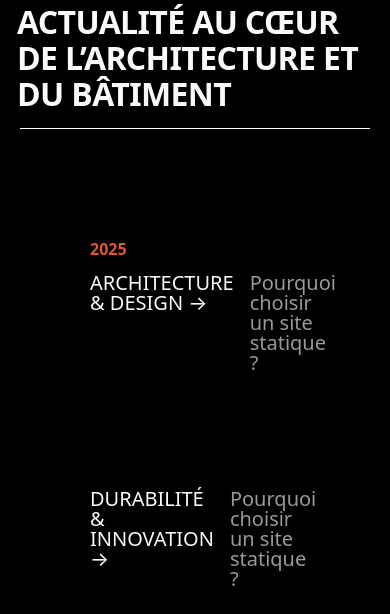
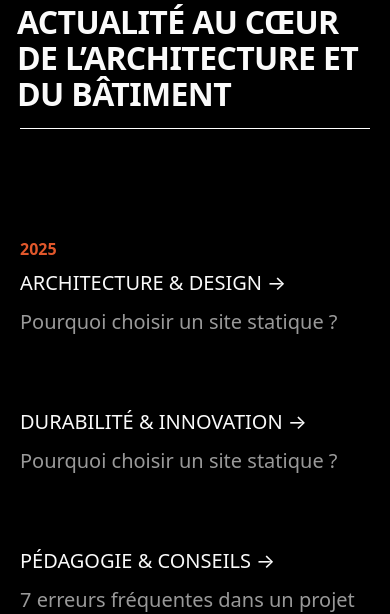
Before and after one commit to elyseeMB/durand_construction, an Astro site: page /blog in a window 390 px wide. Shown: the part 231-845 px from the top of the page. Built offline with nearby package versions, Linux system fonts and the light colour scheme; Astro itself is replaced by a stand-in of ours.

Commit message:
fix(css) responsive lightbox, singe page for listing articles

```diff
--- a/src/css/app.css
+++ b/src/css/app.css
@@ -9,6 +9,7 @@
 @import "./modules/footer.css";
 @import "./modules/link.css";
 @import "./modules/scroolbar.css";
+@import "./modules/lightbox.css";
 
 /* BLOCKS */
 /* @import "./blocks/projets.css"; */
--- a/src/css/blocks/blog.css
+++ b/src/css/blocks/blog.css
@@ -89,3 +89,36 @@
 
   margin-bottom: 1rem;
 }
+
+@media screen and (max-width: 590px) {
+  .description-view .text-description-view {
+    display: none;
+  }
+
+  .description-view {
+    display: block;
+  }
+
+  .description-view .approach {
+    display: flex;
+    align-items: flex-start;
+    justify-content: space-between;
+    gap: 5rem;
+  }
+
+  .description-view .approach .list .topics {
+    display: flex;
+    flex-direction: column;
+    align-items: flex-start;
+    gap: 1rem;
+    padding-bottom: var(--space-3);
+  }
+
+  .description-view .approach ul {
+    display: flex;
+    flex-direction: column;
+    align-items: flex-start;
+    gap: 1rem;
+    line-height: 1.3;
+  }
+}
--- /dev/null
+++ b/src/css/modules/lightbox.css
@@ -0,0 +1,5 @@
+@media screen and (max-width: 590px) {
+  .lightbox-overlay {
+    padding: 5rem;
+  }
+}
--- a/src/hooks/useLightbox.tsx
+++ b/src/hooks/useLightbox.tsx
@@ -213,6 +213,7 @@ export function Lightbox() {
         }}
       >
         <button
+          className="lightbox__button"
           onClick={closeLightbox}
           style={{
             position: "absolute",
--- a/src/pages/blog/[...id].astro
+++ b/src/pages/blog/[...id].astro
@@ -243,7 +243,7 @@ const seo = seoProps ? seoProps : metaData;
   .container-narrow .content {
     display: grid;
     grid-template-columns: 1fr;
-    gap: 2rem;
+    gap: 1rem;
     padding-bottom: 5rem;
   }
 
@@ -257,6 +257,7 @@ const seo = seoProps ? seoProps : metaData;
     }
 
     ul > * {
+      line-height: 1.4;
       list-style: decimal;
     }
 
```
